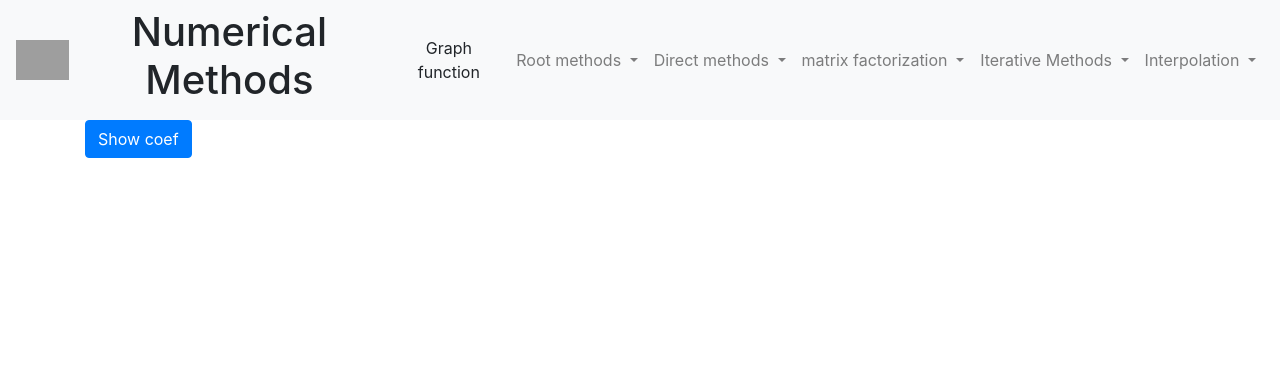
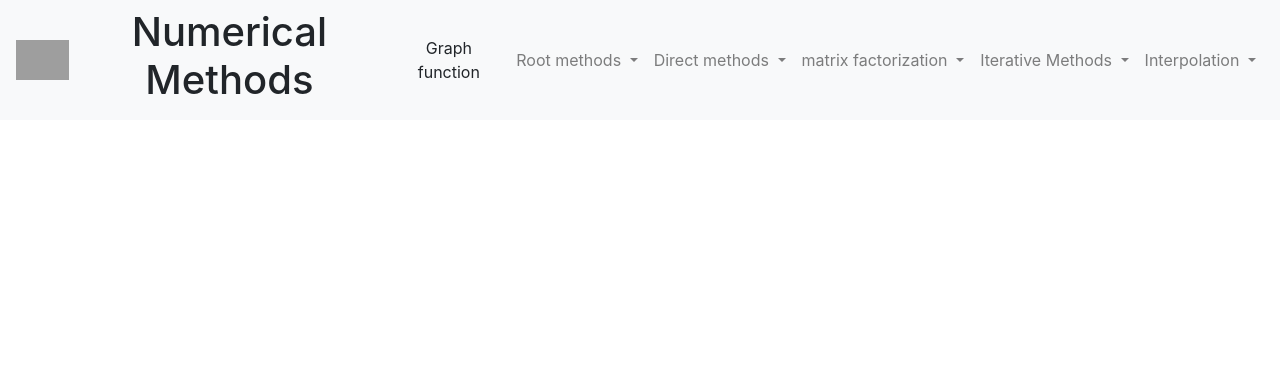
Before and after one commit to MaximilianoSanLa/NumericalMethods, a Django app: template Calculadora/Calculator/templates/homepage.html in a window 1280 px wide. Shown: the top 380 px of the page. Run offline with Django 3.2, Linux system fonts and the light colour scheme; the template is opened without the code that fills it, so the values that code supplies are empty; some libraries are stand-ins or nearby versions; grey boxes are pictures that could not be loaded.

Commit message:
Button fix

```diff
--- a/Calculadora/Calculator/templates/homepage.html
+++ b/Calculadora/Calculator/templates/homepage.html
@@ -336,7 +336,7 @@
                 <label for="b_GE_total_pivoting_method">Enter vector b:</label>
                 <input type="text" id="b_GE_total_pivoting_method" name="b_GE_total_pivoting_method" placeholder="e.g. [2,3,4]" required>
             </div>
-            <button type="submit" class="btn btn-primary">Get solution/button>
+            <button type="submit" class="btn btn-primary">Show coef</button>
         </form>
 
         {% comment %} Show LU simple method form {% endcomment %}
```
